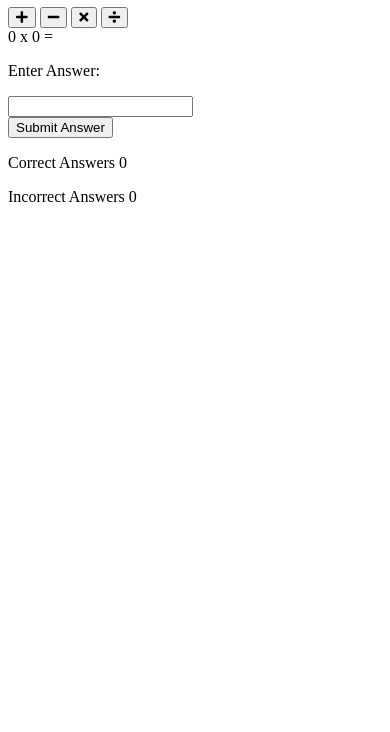
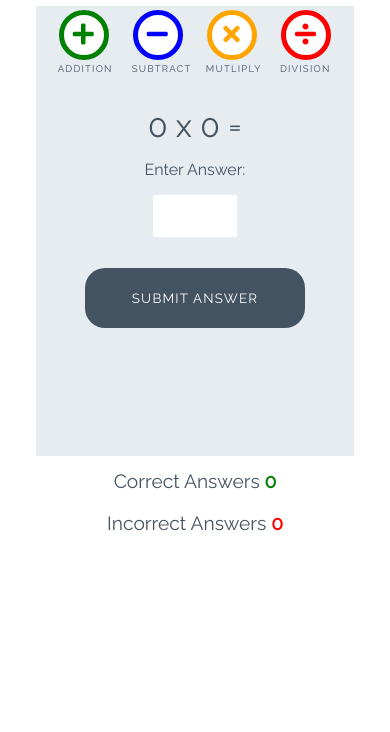
Before and after one commit to Kamal-Kohli/Love-Maths, a plain HTML site: page index.html in a window 390 px wide. Shown: the part 112-844 px from the top of the page. Drawn offline with Linux system fonts and the light colour scheme.

Commit message:
Add style to game

```diff
--- a/assets/css/style.css
+++ b/assets/css/style.css
@@ -0,0 +1,252 @@
+/* --------- Global style */
+
+body {
+    background-color: white;
+    font-family: "Raleway", sans-serif;
+    color: #445361;
+    text-align: center;
+}
+
+/* --------- Heading */
+
+.heading {
+    text-align: center;
+    font-size: 2.5rem;
+}
+
+.logo {
+    height: 40px;
+    padding-right: 5px;
+}
+
+/* --------- Game layout */
+
+.game-area {
+    background-color: #E6ECF0;
+    box-sizing: border-box;
+    width: 85%;
+    height: 65vh;
+    max-height: 450px;
+    max-width: 830px;
+    margin-left: auto;
+    margin-right: auto;
+    padding: 1%;
+}
+
+.question-area {
+    width: 50%;
+    font-size: 2rem;
+    margin: auto;
+    padding: 50px 0;
+}
+
+.question-area span {
+    padding: 0 15px;
+}
+
+.score-area {
+    margin: 5px auto;
+    width: 60%;
+    font-size: 1.2rem;
+}
+
+.controls-area {
+    width: 85%;
+    margin: 30px auto;
+}
+
+#score {
+    color: green;
+    font-weight: bold;
+}
+
+#incorrect {
+    color: red;
+    font-weight: bold;
+}
+
+.answer-message {
+    display: none;
+    font-size: 1rem;
+}
+
+#answer-box {
+    border: none;
+    color: #445361;
+    display: inline-block;
+    height: 40px;
+    width: 80px;
+    font-size: 1.2rem;
+}
+
+.scores {
+    display: inline-block;
+    padding: 25px;
+}
+
+/* --------- Buttons */
+
+.btn {
+    width: 220px;
+    height: 60px;
+    font-family: "Raleway", sans-serif;
+    text-transform: uppercase;
+    letter-spacing: 1.2px;
+    color: white;
+}
+
+.btn:focus {
+    outline: none;
+}
+
+.btn--big {
+    padding-top: 10px;
+    border-radius: 50%;
+    background-color: white;
+    border: 10px solid;
+    width: 100px;
+    height: 100px;
+    font-size: 3.2rem;
+    margin: 0 30px;
+    transition: all 0.5s;
+}
+
+.btn--big::after{
+    content: attr(data-type);
+    font-size: 1rem;
+    color: #445361;
+    position: relative;
+    left: -0.5em;
+}
+
+.btn--blue {
+    border-color: blue;
+    color: blue;
+}
+
+.btn--blue:active,
+.btn--blue:hover {
+    background-color: darkblue;
+    color: white;
+}
+
+.btn--orange {
+    border-color: orange;
+    color: orange;
+}
+
+.btn--orange:active,
+.btn--orange:hover {
+    background-color: darkorange;
+    color: white;
+}
+
+.btn--red {
+    border-color: red;
+    color: red;
+}
+
+.btn--red:active,
+.btn--red:hover {
+    background-color: darkred;
+    color: white;
+}
+
+.btn--green {
+    border-color: green;
+    color: green;
+}
+
+.btn--green:active,
+.btn--green:hover {
+    background-color: darkgreen;
+    color: white;
+}
+
+.btn--gray {
+    margin-top: 25px;
+    background-color: #445361;
+    border: 1px transparent;
+    border-radius: 20px;
+}
+
+.btn--gray:active,
+.btn--gray:hover {
+    background-color: #0d1013;
+}
+
+/* --------- Media queries */
+
+@media (max-width: 414px) {
+    .controls-area {
+        width: 100%;
+    }
+
+    .btn--big {
+        margin: 0 10px;
+        padding: 5px;
+        border: 5px solid;
+        width: 50px;
+        height: 50px;
+        font-size: 1.5rem;
+    }
+
+    .btn--big::after {
+        font-size: 0.6rem;
+        left: -0.7rem;
+    }
+
+    .question-area {
+        padding: 10% 0;
+        width: 100%;
+    }
+
+    .question-area span {
+        padding: 0;
+    }
+
+    .answer-message {
+        display: block;
+    }
+
+    #answer-box {
+        display: block;
+        margin: 0 auto;
+    }
+    .btn--gray {
+        margin-top: 0;
+    }
+
+    .score-area {
+        width: 100%;
+    }
+
+    .scores {
+        margin: 0.5em auto;
+        display: block;
+        padding: 5px;
+    }
+
+    .heading {
+        font-size: 2rem;
+    }
+}
+
+@media (max-width: 320px) {
+    .game-area {
+        height: 70vh;
+    }
+
+    .controls-area {
+        width: 75%;
+        margin: 10px auto;
+    }
+
+    .btn--big {
+        margin: 10px 10px;
+    }
+    .question-area {
+        padding: 10px 0;
+    }
+
+}
--- a/index.html
+++ b/index.html
@@ -19,16 +19,16 @@
 
     <div class="game-area">
         <div class="control-area">
-            <button class="btn btn--big btn--green">
+            <button data-type="addition" class="btn btn--big btn--green">
                 <i class="fas fa-plus"></i>
             </button>
-            <button class="btn btn--big btn--blue">
+            <button data-type="subtract"  class="btn btn--big btn--blue">
                 <i class="fas fa-minus"></i>
             </button>
-            <button class="btn btn--big btn--orange">
+            <button data-type="mutliply"  class="btn btn--big btn--orange">
                 <i class="fas fa-times"></i>
             </button>
-            <button class="btn btn--big btn--red">
+            <button data-type="division"  class="btn btn--big btn--red">
                 <i class="fas fa-divide"></i>
             </button>
         </div>
@@ -40,7 +40,7 @@
             <p class="answer-message">Enter Answer:</p>
             <input id="answer-box" type="number">
         </div>
-        <button class="btn btn--gray">Submit Answer</button>
+        <button data-type="submit"  class="btn btn--gray">Submit Answer</button>
     </div>
 
     <div class="score-area">
```
